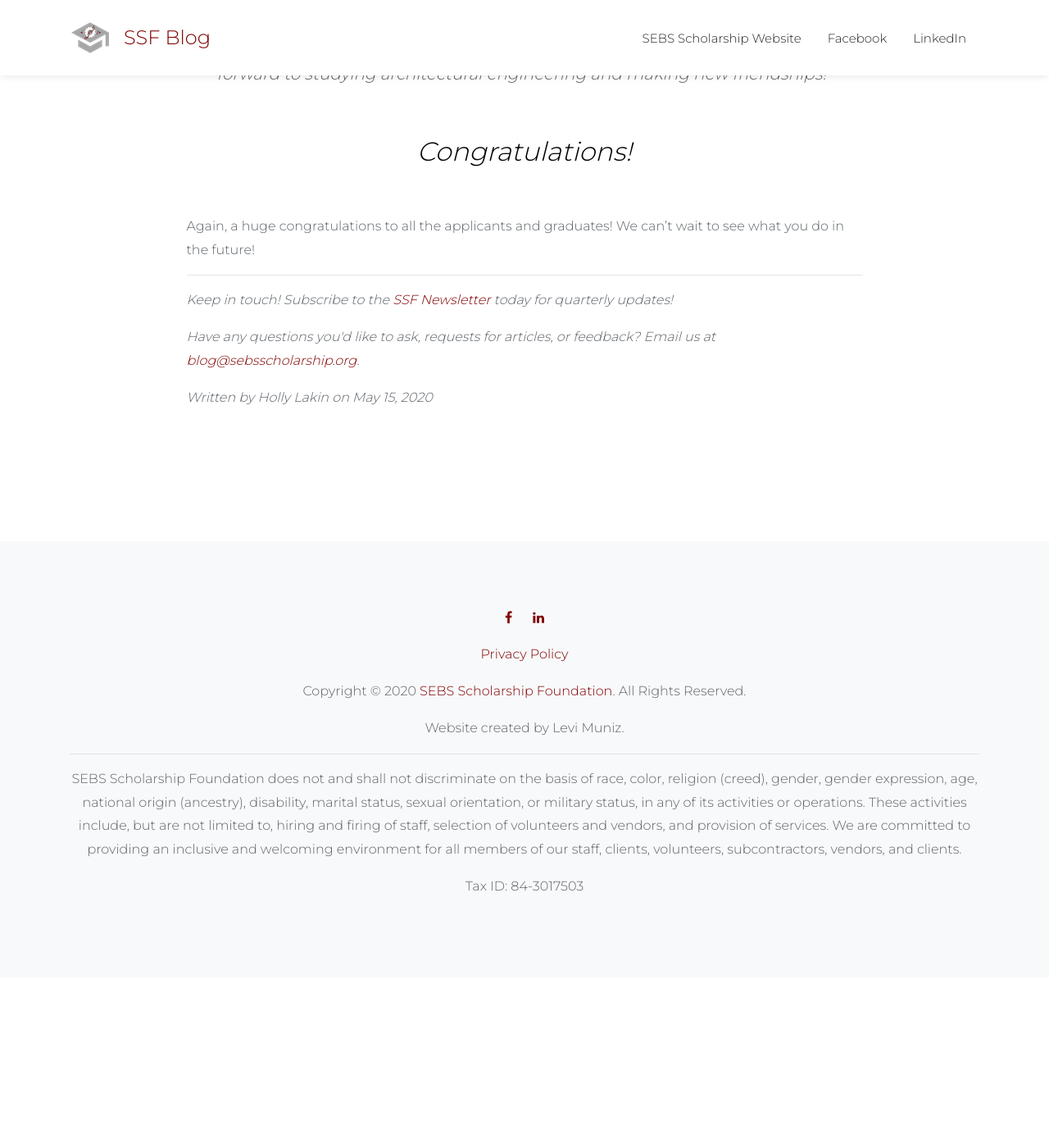
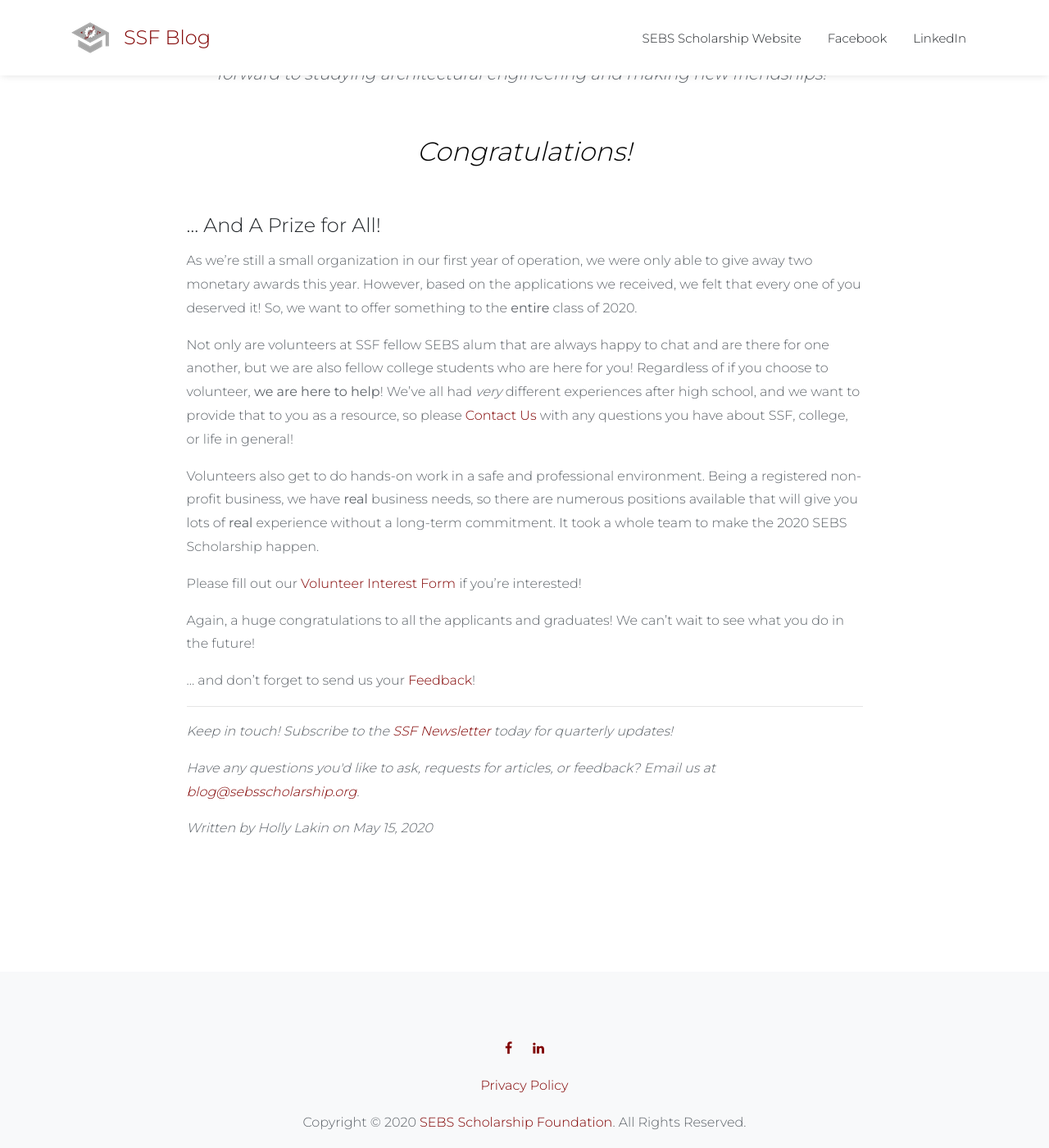
Before and after one commit to sebs-scholarship/Blog, a Jekyll site: the page built from _posts/2020-05-15-Recipient-Announcement.md, in a window 1280 px wide and 1400 px high, scrolled down 3141 px. Shown: the whole window at 82% size. Built offline with Jekyll 4.4.1, drawn with Linux system fonts in a browser that asks for light colours; comment, search, counter and statistics services are not loaded; before the commit the page ends 4333 px from its top, so only the background shows below that.

Commit message:
Added section about volunteering to announcement
CHANGED - Added section promoting volunteering to the announcement post

```diff
--- a/_posts/2020-05-15-Recipient-Announcement.md
+++ b/_posts/2020-05-15-Recipient-Announcement.md
@@ -43,4 +43,22 @@
 <p style="font-size: 2rem;color: black;" class="mb-5"><i>Congratulations!</i></p>
 </div>
 
+### ... And A Prize for All!
+
+As we're still a small organization in our first year of operation, we were only able to give away two monetary awards this year.
+However, based on the applications we received, we felt that every one of you deserved it!
+So, we want to offer something to the **entire** class of 2020.
+
+Not only are volunteers at SSF fellow SEBS alum that are always happy to chat and are there for one another, but we are also fellow college students who are here for you!
+Regardless of if you choose to volunteer, **we are here to help**!
+We've all had *very* different experiences after high school, and we want to provide that to you as a resource, so please [Contact Us](https://sebsscholarship.org/#section-contact) with any questions you have about SSF, college, or life in general!
+
+Volunteers also get to do hands-on work in a safe and professional environment.
+Being a registered non-profit business, we have **real** business needs, so there are numerous positions available that will give you lots of **real** experience without a long-term commitment.
+It took a whole team to make the 2020 SEBS Scholarship happen.
+
+Please fill out our [Volunteer Interest Form](https://forms.gle/PGQbzymeGPz1E7U27) if you're interested!
+
 Again, a huge congratulations to all the applicants and graduates! We can’t wait to see what you do in the future!
+
+... and don't forget to send us your [Feedback](https://forms.gle/B2WwbkPSfrZcQjvTA)!
```
